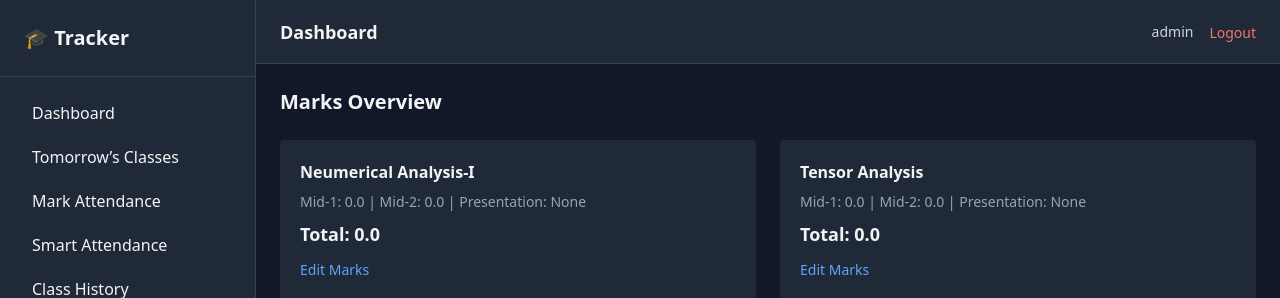
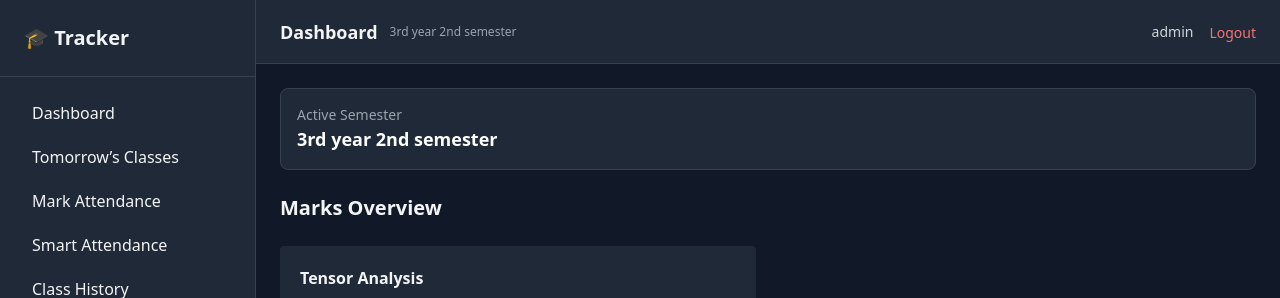
Before and after one commit to devzaz/Academic_Tracker, a Django app: page /marks/ in a window 1280 px wide. Shown: the top 298 px of the page. Run offline with Django 5.2, Linux system fonts and the light colour scheme; a user stored in the database is signed in; data comes from the database, SQL or seed files in the repository; both versions use the stored data as it was after the commit; parts of the project's set-up code (start-up, migrations or seed data) failed here and were passed over; some libraries are stand-ins or nearby versions.

Commit message:
semester switch update

```diff
--- a/config/settings.py
+++ b/config/settings.py
@@ -12,14 +12,14 @@ https://docs.djangoproject.com/en/5.2/ref/settings/
 
 from pathlib import Path
 import os
-# from dotenv import load_dotenv
+from dotenv import load_dotenv
 
 
 # Build paths inside the project like this: BASE_DIR / 'subdir'.
 BASE_DIR = Path(__file__).resolve().parent.parent
 TEMPLATES_DIR = os.path.join(BASE_DIR, 'templates')
 
-# load_dotenv(os.path.join(BASE_DIR,'.env'))
+load_dotenv(os.path.join(BASE_DIR,'.env'))
 
 
 
@@ -30,7 +30,7 @@ TEMPLATES_DIR = os.path.join(BASE_DIR, 'templates')
 SECRET_KEY = os.environ.get('SECRET_KEY')
 
 # SECURITY WARNING: don't run with debug turned on in production!
-DEBUG = False
+DEBUG = True
 
 ALLOWED_HOSTS = ['*']
 
--- a/core/forms.py
+++ b/core/forms.py
@@ -60,16 +60,13 @@ class CourseForm(forms.ModelForm):
     class Meta:
         model = Course
         fields = [
-            'semester',
             'name',
             'course_code',
             'teacher_name',
             'total_class_planned'
         ]
         widgets = {
-            'semester': forms.Select(attrs={
-                'class': BASE_INPUT_CLASSES
-            }),
+
             'name': forms.TextInput(attrs={
                 'class': BASE_INPUT_CLASSES,
                 'placeholder': 'e.g. Data Structures'
--- a/core/views.py
+++ b/core/views.py
@@ -2,6 +2,7 @@ from django.shortcuts import render
 from django.http import HttpResponse, Http404
 from django.contrib.auth.views import LoginView
 from django.contrib.auth.decorators import login_required
+from django.contrib import messages
 
 from django.shortcuts import render, redirect, get_object_or_404
 from urllib3 import request
@@ -38,7 +39,9 @@ from .utils import (
     attendance_summary,
     missable_classes,
     get_general_category,
-    create_folder_zip
+    create_folder_zip,
+    get_active_semester,
+    get_active_courses,
     )
 
 from django.utils import timezone
@@ -82,7 +85,24 @@ def approve_user(request, user_id):
 
 @login_required
 def dashboard(request):
-    courses = Course.objects.filter(user=request.user)
+
+    active_semester = get_active_semester(request.user)
+    if not active_semester:
+        return render(
+            request,
+            "dashboard.html",
+            {
+                "active_semester": None,
+                "course_data": [],
+                "overall_percentage": 0,
+                "semester_courses": 0,
+            },
+        )
+    # courses = Course.objects.filter(
+    #         user=request.user,
+    #         semester=active_semester
+    #     )
+    courses = get_active_courses(request.user)
 
     total_attended = 0
     total_effective = 0
@@ -108,13 +128,10 @@ def dashboard(request):
     )
 
     # Active semester summary
-    active_semester = Semester.objects.filter(
-        user=request.user,
-        is_active=True
-    ).first()
+    # active_semester = get_active_semester(request.user)
 
     semester_courses = (
-        active_semester.courses.count()
+        courses.count()
         if active_semester else 0
     )
 
@@ -181,17 +198,44 @@ def semester_delete(request, pk):
 
 @login_required
 def course_list(request):
-    courses = Course.objects.filter(user=request.user)
+    active_semester = get_active_semester(request.user)
+
+    if not active_semester:
+        messages.warning(
+            request,
+            "Please create and activate a semester first."
+        )
+        return redirect("semester_list")
+
+    # courses = Course.objects.filter(
+    #     user=request.user,
+    #     semester=active_semester
+    # )
+    courses = get_active_courses(request.user)
+
     return render(request, 'course/list.html', {'courses': courses})
 
 @login_required
 def course_create(request):
-    form =CourseForm(request.POST or None)
-    form.fields['semester'].queryset = Semester.objects.filter(user=request.user)
+    active_semester = get_active_semester(request.user)
+
+    if not active_semester:
+        messages.error(
+            request,
+            "Create an active semester first."
+        )
+        return redirect("semester_list")
+
+    form = CourseForm(request.POST or None)
+
     if form.is_valid():
         course = form.save(commit=False)
+
         course.user = request.user
+        course.semester = active_semester
+
         course.save()
+
         return redirect('course_list')
     return render(request, 'course/form.html', {'form': form})
 
@@ -206,8 +250,21 @@ def course_delete(request, pk):
 @login_required
 def plan_class(request):
     form = ClassSessionForm(request.POST or None)
-    form.fields['course'].queryset = Course.objects.filter(user=request.user)
+    active_semester = get_active_semester(request.user)
 
+    if not active_semester:
+        messages.error(
+            request,
+            "Please create and activate a semester first."
+        )
+        return redirect("semester_list")
+
+    # form.fields["course"].queryset = Course.objects.filter(
+    #     user=request.user,
+    #     semester=active_semester
+    # )
+
+    form.fields["course"].queryset = get_active_courses(request.user)
     if form.is_valid():
         session = form.save(commit=False)
         session.user = request.user
@@ -217,44 +274,147 @@ def plan_class(request):
     return render(request, 'class_session/form.html', {'form': form})
 
 
+# @login_required
+# def tomorrow_classes(request):
+#     tomorrow = date.today() + timedelta(days=1)
+#     sessions = ClassSession.objects.filter(
+#         user=request.user,
+#         date=tomorrow
+#     )
+
+#     return render(request, 'class_session/tomorrow.html', {
+#         'sessions': sessions,
+#         'tomorrow': tomorrow
+#     })
+
 @login_required
 def tomorrow_classes(request):
     tomorrow = date.today() + timedelta(days=1)
-    sessions = ClassSession.objects.filter(
-        user=request.user,
-        date=tomorrow
+
+    active_semester = get_active_semester(request.user)
+
+    if not active_semester:
+        messages.warning(
+            request,
+            "Please create and activate a semester first."
+        )
+        return redirect("semester_list")
+
+    sessions = (
+        ClassSession.objects
+        .filter(
+            user=request.user,
+            date=tomorrow,
+            status="planned",
+            course__semester=active_semester,
+        )
+        .select_related("course")
+        .order_by("start_time")
     )
 
-    return render(request, 'class_session/tomorrow.html', {
-        'sessions': sessions,
-        'tomorrow': tomorrow
+    return render(request, "class_session/tomorrow.html", {
+        "sessions": sessions,
+        "tomorrow": tomorrow,
+        "active_semester": active_semester,
     })
+
+# @login_required
+# def edit_class_session(request, pk):
+#     session = get_object_or_404(ClassSession, pk=pk, user=request.user)
+
+#     if session.status != 'planned':
+#         return redirect('tomorrow_classes')
+
+#     form = ClassSessionForm(request.POST or None, instance=session)
+#     form.fields['course'].queryset = Course.objects.filter(user=request.user)
+
+#     if form.is_valid():
+#         form.save()
+#         return redirect('tomorrow_classes')
+
+#     return render(request, 'class_session/form.html', {'form': form})
+
 
 @login_required
 def edit_class_session(request, pk):
-    session = get_object_or_404(ClassSession, pk=pk, user=request.user)
+    active_semester = get_active_semester(request.user)
 
-    if session.status != 'planned':
-        return redirect('tomorrow_classes')
+    if not active_semester:
+        messages.error(
+            request,
+            "Please create and activate a semester first."
+        )
+        return redirect("semester_list")
+
+    session = get_object_or_404(
+        ClassSession,
+        pk=pk,
+        user=request.user,
+        course__semester=active_semester,
+    )
+
+    if session.status != "planned":
+        return redirect("tomorrow_classes")
 
     form = ClassSessionForm(request.POST or None, instance=session)
-    form.fields['course'].queryset = Course.objects.filter(user=request.user)
+
+    # Only active semester courses
+    # form.fields["course"].queryset = Course.objects.filter(
+    #     user=request.user,
+    #     semester=active_semester,
+    # )
+    form.fields["course"].queryset = get_active_courses(request.user)
 
     if form.is_valid():
-        form.save()
-        return redirect('tomorrow_classes')
+        updated_session = form.save(commit=False)
 
-    return render(request, 'class_session/form.html', {'form': form})
+        # Extra security check
+        if updated_session.course.semester != active_semester:
+            messages.error(
+                request,
+                "You cannot assign a class to another semester."
+            )
+            return redirect("tomorrow_classes")
+
+        updated_session.save()
+
+        return redirect("tomorrow_classes")
+
+    return render(
+        request,
+        "class_session/form.html",
+        {
+            "form": form,
+            "session": session,
+            "active_semester": active_semester,
+        },
+    )
+
 
 @login_required
 def mark_attendance(request):
     today = date.today()
 
-    sessions = ClassSession.objects.filter(
-        user = request.user,
-        date__lte = today,
-        status = 'planned'
-    ).order_by('-date', '-start_time')
+    active_semester = get_active_semester(request.user)
+
+    if not active_semester:
+        messages.warning(
+            request,
+            "Please activate a semester first."
+        )
+        return redirect("semester_list")
+
+    sessions = (
+        ClassSession.objects
+        .filter(
+            user=request.user,
+            date__lte=today,
+            status="planned",
+            course__semester=active_semester,
+        )
+        .select_related("course")
+        .order_by("-date", "-start_time")
+    )
 
     context ={
         'sessions': sessions,
@@ -291,11 +451,14 @@ def update_attendance_status(request, pk):
     if status not in ['completed', 'absent', 'cancelled', 'no_attendance']:
         return redirect('mark_attendance')
 
+    active_semester = get_active_semester(request.user)
+
     session = get_object_or_404(
         ClassSession,
         pk=pk,
         user=request.user,
-        status='planned'
+        status="planned",
+        course__semester=active_semester,
     )
 
     session.status = status
@@ -307,7 +470,12 @@ def update_attendance_status(request, pk):
 
 @login_required
 def course_attendance_stats(request):
-    courses = Course.objects.filter(user=request.user)
+    active_semester = get_active_semester(request.user)
+
+    courses = Course.objects.filter(
+        user=request.user,
+        semester=active_semester
+    )
 
     stats = []
     for course in courses:
@@ -337,7 +505,12 @@ def course_attendance_stats(request):
 
 @login_required
 def smart_attendance(request):
-    courses = Course.objects.filter(user=request.user)
+    active_semester = get_active_semester(request.user)
+
+    courses = Course.objects.filter(
+        user=request.user,
+        semester=active_semester
+    )
 
     data = []
     for course in courses:
@@ -356,7 +529,7 @@ def smart_attendance(request):
 
 @login_required
 def marks_overview(request):
-    courses = Course.objects.filter(user=request.user)
+    courses = get_active_courses(request.user)
 
     data = []
 
@@ -371,16 +544,36 @@ def marks_overview(request):
             'mark': mark
         })
 
-    return render(request, 'marks/overview.html', {'data': data})
+    return render(request, "marks/overview.html", {
+        "data": data,
+        "active_semester": get_active_semester(request.user),
+    })
 
 
 @login_required
 def edit_marks(request, course_id):
+    # course = get_object_or_404(
+    #     Course,
+    #     id=course_id,
+    #     user=request.user
+    # )
+    active_semester = get_active_semester(request.user)
+
     course = get_object_or_404(
         Course,
         id=course_id,
-        user=request.user
+        user=request.user,
+        semester=active_semester,
     )
+
+    # Testing
+    active_courses = get_active_courses(request.user)
+
+    if not active_courses.exists():
+        messages.info(
+            request,
+            "No courses found in the active semester."
+        )
 
     mark, _ = CourseMark.objects.get_or_create(
         user=request.user,
@@ -599,9 +792,17 @@ def course_edit(request, pk):
 
 @login_required
 def assessment_edit(request, pk):
+    # assessment = get_object_or_404(
+    #     Assessment, pk=pk, user=request.user
+    # )
+
     assessment = get_object_or_404(
-        Assessment, pk=pk, user=request.user
+        Assessment,
+        pk=pk,
+        user=request.user,
+        course__semester=get_active_semester(request.user),
     )
+
     form = AssessmentForm(request.POST or None, instance=assessment)
     form.fields['course'].queryset = Course.objects.filter(
         user=request.user
@@ -650,7 +851,9 @@ def class_history_detail(request, course_id):
 @login_required
 def assessment_create(request):
     form = AssessmentForm(request.POST or None)
-    form.fields['course'].queryset = Course.objects.filter(user=request.user)
+    # form.fields['course'].queryset = Course.objects.filter(user=request.user)
+
+    form.fields["course"].queryset = get_active_courses(request.user)
 
     if form.is_valid():
         assessment = form.save(commit=False)
@@ -666,9 +869,22 @@ def assessment_list(request):
     today = date.today()
     warning_date = today + timedelta(days=5)
 
-    assessments = Assessment.objects.filter(
-        user=request.user
-    ).order_by('date')
+    # assessments = Assessment.objects.filter(
+    #     user=request.user
+    # ).order_by('date')
+
+    active_semester = get_active_semester(request.user)
+
+    assessments = (
+        Assessment.objects
+        .filter(
+            user=request.user,
+            # course__semester=active_semester
+            course__semester=get_active_semester(request.user)
+        )
+        .select_related("course")
+        .order_by("date")
+    )
 
     data = []
     for a in assessments:
@@ -695,7 +911,7 @@ def academic_calendar(request):
         })
 
     # 🔴 Exams
-    for a in Assessment.objects.filter(user=request.user):
+    for a in Assessment.objects.filter(user=request.user, course__semester=get_active_semester(request.user)):
         events.append({
             'title': f"{a.course.name} — {a.get_type_display()}",
             'start': a.date.isoformat(),
--- a/templates/base/navbar.html
+++ b/templates/base/navbar.html
@@ -13,6 +13,12 @@
         <h1 class="text-lg font-semibold">
             Dashboard
         </h1>
+
+        {% if active_semester %}
+            <p class="text-xs text-gray-400">
+                {{ active_semester.name }}
+            </p>
+        {% endif %}
     </div>
 
     <div class="flex items-center gap-4">
--- a/templates/marks/overview.html
+++ b/templates/marks/overview.html
@@ -1,7 +1,19 @@
 {% extends 'base/base.html' %}
 
 {% block content %}
+
+{% if active_semester %}
+<div class="mb-6 bg-gray-800 border border-gray-700 rounded-lg p-4">
+    <p class="text-sm text-gray-400">Active Semester</p>
+    <h2 class="text-lg font-semibold text-white">
+        {{ active_semester.name }}
+    </h2>
+</div>
+{% endif %}
+
 <h2 class="text-xl font-semibold mb-6">Marks Overview</h2>
+
+
 
 <div class="grid md:grid-cols-2 gap-6">
     {% for item in data %}
```
Also changed, not shown: core/models.py (+15 -0 lines), core/utils.py (+71 -0 lines), db.sqlite3.
